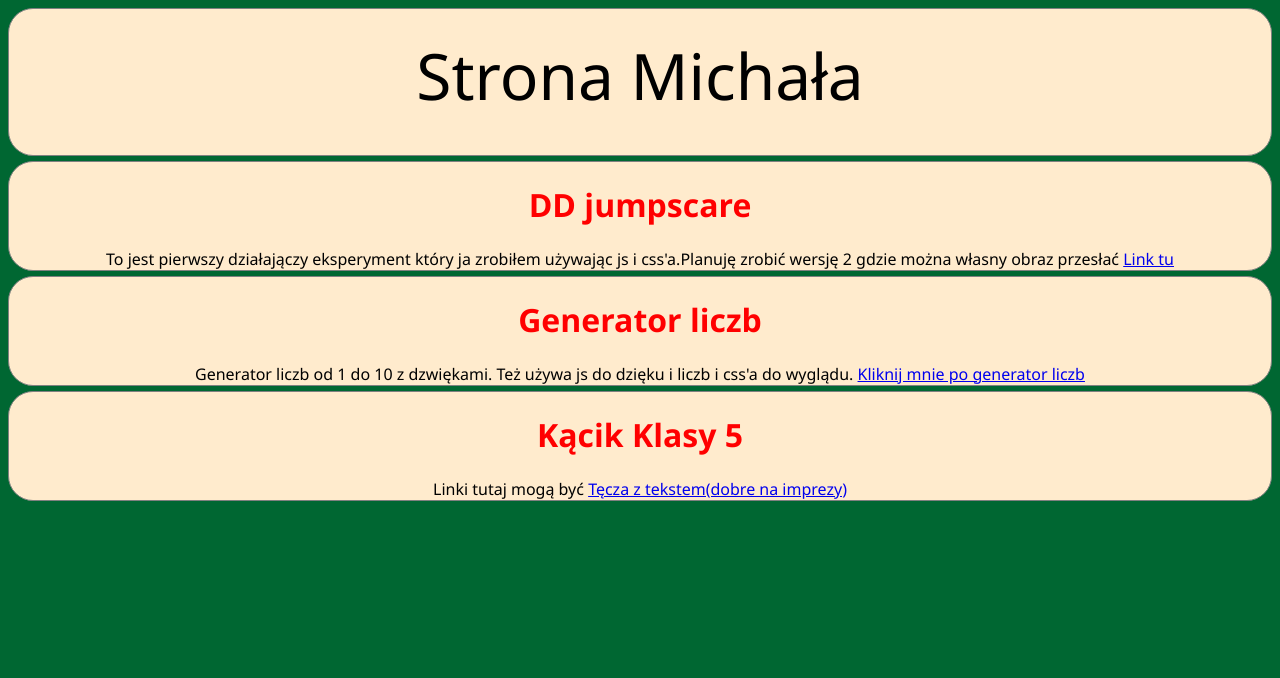
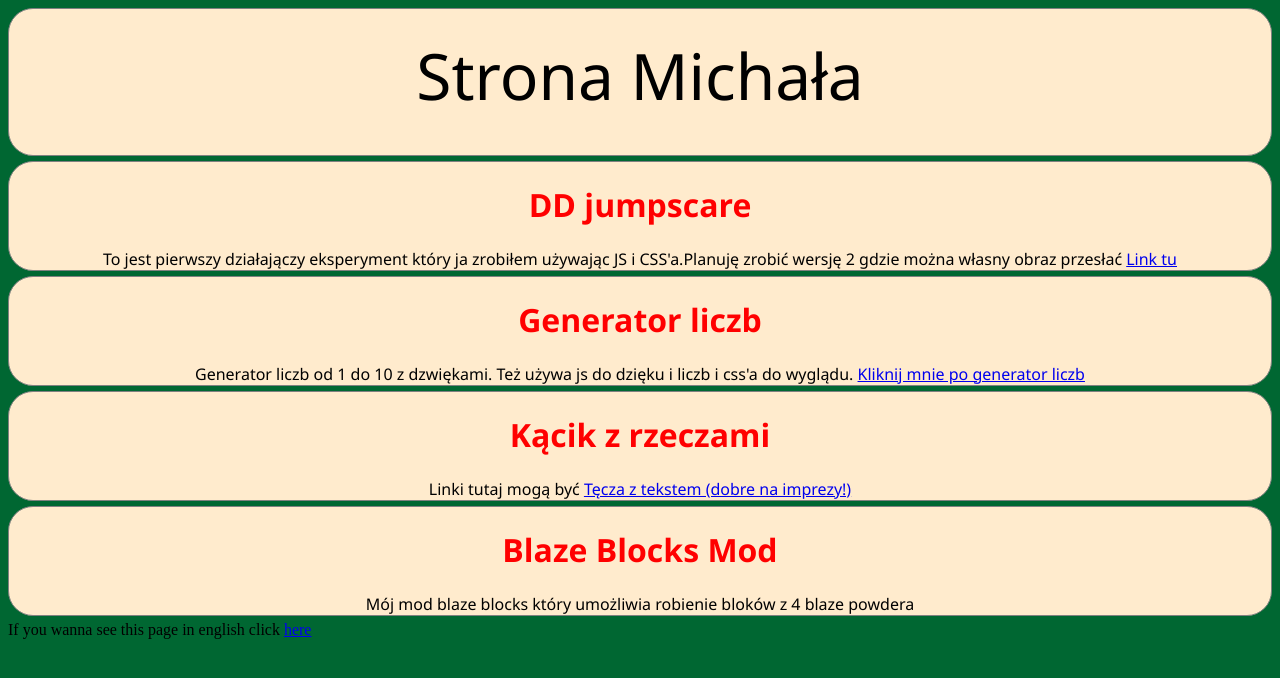
Before and after one commit to michauMiau/dd, a plain HTML site: page index.html in a window 1280 px wide. Drawn offline with Linux system fonts and the light colour scheme; files whose address does not match are found by name.

Commit message:
nowy językkkkkk

```diff
--- /dev/null
+++ b/en/main.css
@@ -0,0 +1,65 @@
+#ramkag {
+
+    padding: 23px;
+    max-width: 98%;
+    height: 100px;
+    min-width: 17%;
+    font-size: 5vw;
+    animation-name: textg;
+  animation-duration: 3s;
+
+  }
+body {
+  background-color: red;
+  animation-name: example;
+  animation-duration: 4s;
+  animation-iteration-count: infinite;
+  animation-direction: alternate;
+
+}
+
+@keyframes example {
+  0%   {background-color: red;}
+  25%  {background-color: yellow;}
+  50%  {background-color: blue;}
+  100% {background-color: green;}
+}
+
+#ramkap {
+  margin: auto;
+  width: 100px;
+
+}
+
+.r {
+border-radius: 25px;
+border: 1px solid gray;
+background-color: blanchedalmond;
+font-family: 'Segoe UI', Tahoma, Geneva, Verdana, sans-serif;
+min-height: 100px;
+text-align: center;
+margin-bottom: 5px;
+
+}
+
+/*
+#a{
+
+
+}
+
+#b {
+
+
+}
+*/
+
+@keyframes textg {
+  from {font-size: 1vw;}
+  to {font-size: 5vw;}
+}
+h1 {
+color:red;
+
+
+}
--- a/index.html
+++ b/index.html
@@ -23,7 +23,7 @@ Strona Michała
 
     <div id="a" class="r">
         <h1>DD jumpscare</h1>
-        To jest pierwszy działajączy eksperyment który ja zrobiłem używając js i css'a.Planuję zrobić wersję 2 gdzie można własny obraz przesłać
+        To jest pierwszy działajączy eksperyment który ja zrobiłem używając JS i CSS'a.Planuję zrobić wersję 2 gdzie można własny obraz przesłać
 
         <a href="https://michaumiau.github.io/dd/scary/">Link tu</a>
     </div>
@@ -39,11 +39,22 @@ Strona Michała
     </div>
 
     <div id="c" class="r">
-        <h1>Kącik Klasy 5</h1>
+        <h1>Kącik z rzeczami</h1>
 
 
         Linki tutaj mogą być
-        <a href="https://michaumiau.github.io/dd/rainbow/">Tęcza z tekstem(dobre na imprezy)
+        <a href="https://michaumiau.github.io/dd/rainbow/">Tęcza z tekstem (dobre na imprezy!)
+            </a>
+
+
+
+    </div>
+    <div id="d" class="r">
+        <h1>Blaze Blocks Mod</h1>
+
+        Mój mod blaze blocks który umożliwia robienie bloków z 4 blaze powdera
+
+        <a href="https://michaumiau.github.io/dd/rainbow/">
             </a>
 
 
@@ -51,8 +62,7 @@ Strona Michała
     </div>
 
 
-
-
+    If you wanna see this page in english click <a href="https://michaumiau.github.io/dd/en">here</a>
 
 
 
```
Also changed, not shown: en/index.html (added, +75 -0 lines), en/favicon.png (added).
